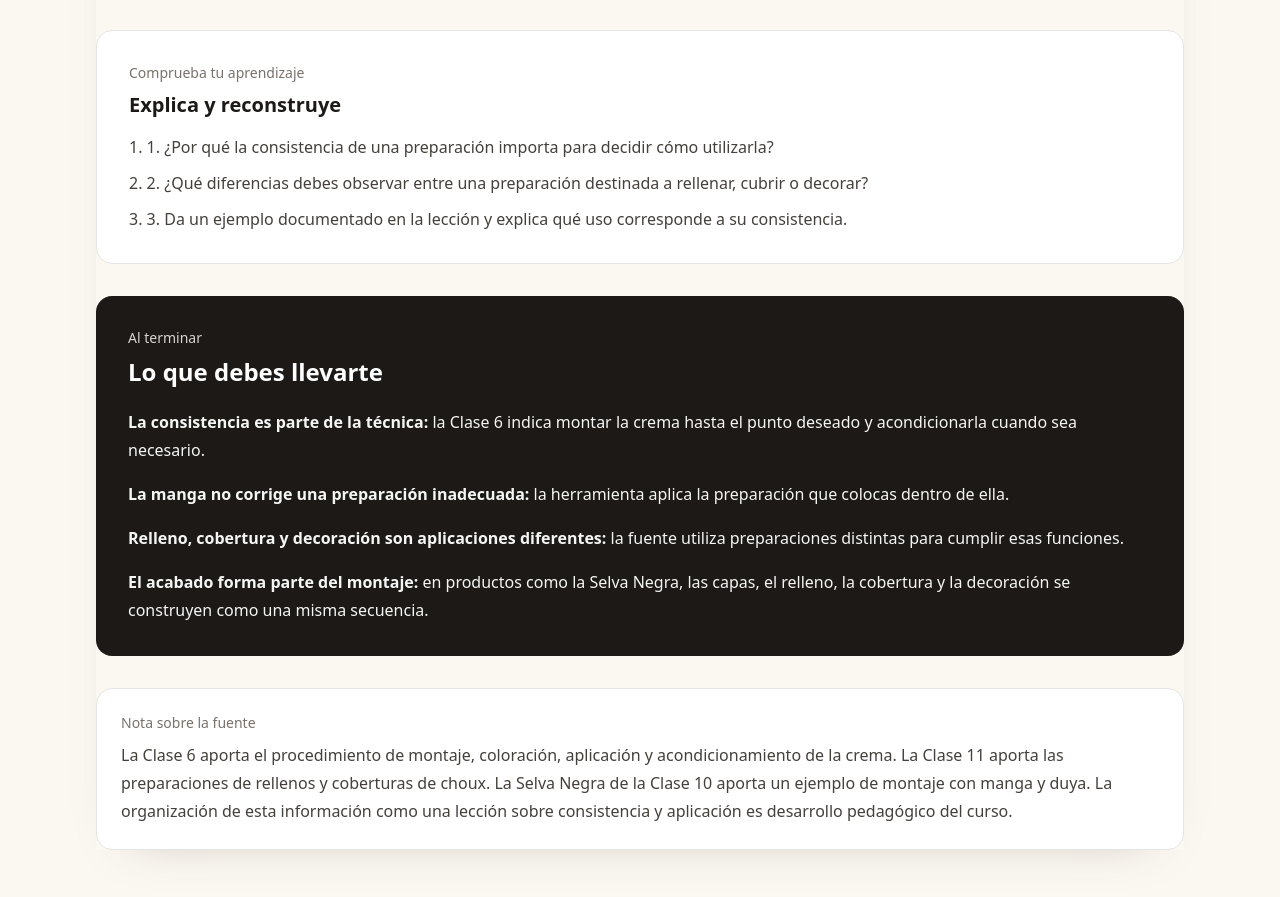
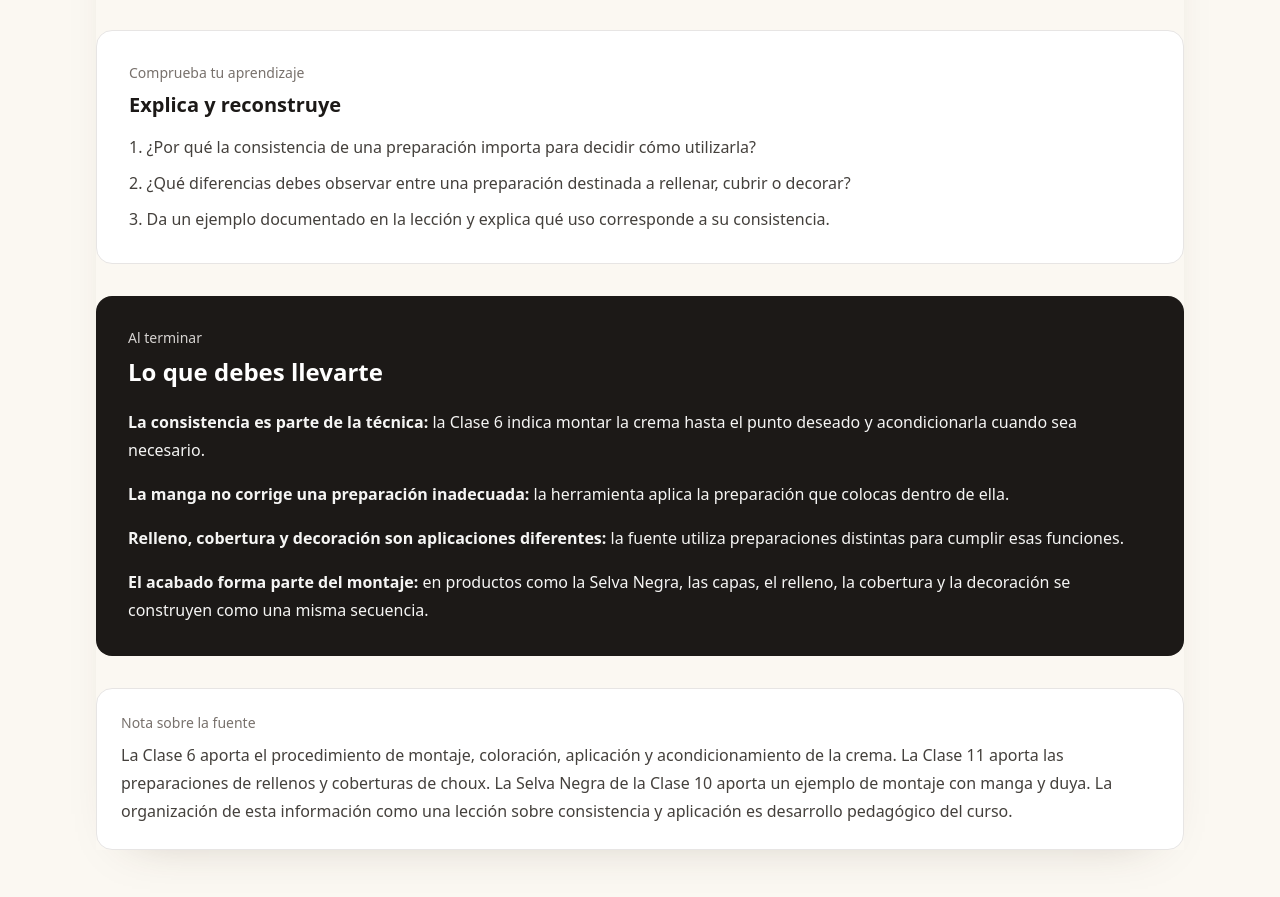
Before and after one commit to Drworm82/CursoPanadero, a Next.js app: page /leccion-montar-y-decorar in a window 1280 px wide. Shown: the part 3281-4178 px from the top of the page. Built offline with nearby package versions, Linux system fonts and the light colour scheme; no server answers.

Commit message:
Corregir numeración de preguntas en lección 22

```diff
--- a/pages/leccion-montar-y-decorar.js
+++ b/pages/leccion-montar-y-decorar.js
@@ -197,9 +197,9 @@ export default function LessonTwentyTwoPage() {
           <p className="text-sm font-medium text-stone-500">Comprueba tu aprendizaje</p>
           <h2 className="mt-2 text-xl font-semibold text-stone-900">Explica y reconstruye</h2>
           <div className="mt-4 space-y-3 text-stone-700">
-            <p>1. 1. ¿Por qué la consistencia de una preparación importa para decidir cómo utilizarla?</p>
-            <p>2. 2. ¿Qué diferencias debes observar entre una preparación destinada a rellenar, cubrir o decorar?</p>
-            <p>3. 3. Da un ejemplo documentado en la lección y explica qué uso corresponde a su consistencia.</p>
+            <p>1. ¿Por qué la consistencia de una preparación importa para decidir cómo utilizarla?</p>
+            <p>2. ¿Qué diferencias debes observar entre una preparación destinada a rellenar, cubrir o decorar?</p>
+            <p>3. Da un ejemplo documentado en la lección y explica qué uso corresponde a su consistencia.</p>
           </div>
         </section>
 <section className="rounded-2xl bg-stone-900 p-6 text-white sm:p-8">
```
